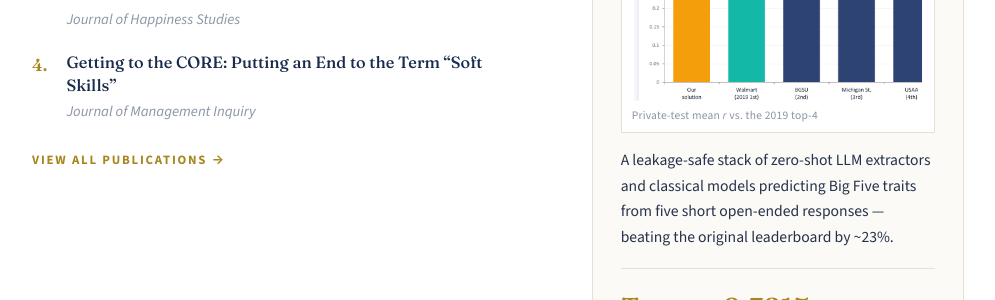
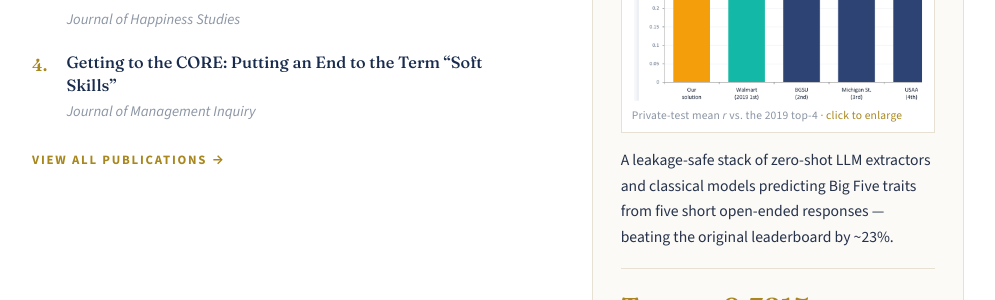
Before and after one commit to mjmonnot/mjmonnot.github.io, a Jekyll site: the page built from index.md, in a window 1280 px wide. Shown: the part 790-1090 px from the top of the page, without its empty margins (142-1137 px from the left). Built offline with Jekyll 4.4.1, drawn with Linux system fonts in a browser that asks for light colours.

Commit message:
Make featured project figures clickable to enlarge
Wrap each carousel figure in a link to the full-size image and add a
zoom-in cursor plus caption hint so figures can be opened on click.

Co-authored-by: Matt Monnot <mjmonnot@users.noreply.github.com>

```diff
--- a/assets/main.scss
+++ b/assets/main.scss
@@ -395,10 +395,23 @@ img { max-width: 100%; height: auto; }
   padding: 10px 10px 8px;
 }
 
+.feature-figure-link {
+  display: block;
+  cursor: zoom-in;
+  text-decoration: none;
+  outline-offset: 2px;
+}
+
+.feature-figure-link:hover img,
+.feature-figure-link:focus-visible img {
+  opacity: 0.92;
+}
+
 .feature-figure img {
   display: block;
   width: 100%;
   height: auto;
+  transition: opacity 0.2s ease;
 }
 
 .feature-figure figcaption {
@@ -407,6 +420,11 @@ img { max-width: 100%; height: auto; }
   letter-spacing: 0.02em;
   color: var(--faint);
   line-height: 1.35;
+}
+
+.feature-figure-hint {
+  color: var(--gold-dark);
+  white-space: nowrap;
 }
 
 .feature-figure--wide {
--- a/index.md
+++ b/index.md
@@ -53,8 +53,10 @@ permalink: /
           <p class="feature-title">Predicting Personality from Text</p>
           <p class="feature-sub">SIOP 2019 Machine Learning Competition &mdash; post-hoc winning solution</p>
           <figure class="feature-figure">
-            <img src="{{ "/assets/images/siop2019-vs-top4.png" | relative_url }}" alt="Bar chart from the SIOP 2019 presentation: private-test mean r of 0.322 for this solution versus the 2019 top-four teams, led by Walmart at 0.260." width="900" height="620" loading="lazy">
-            <figcaption>Private-test mean <em>r</em> vs. the 2019 top-4</figcaption>
+            <a class="feature-figure-link" href="{{ "/assets/images/siop2019-vs-top4.png" | relative_url }}" target="_blank" rel="noopener noreferrer" aria-label="Open full-size chart: private-test mean r versus the 2019 top-4">
+              <img src="{{ "/assets/images/siop2019-vs-top4.png" | relative_url }}" alt="Bar chart from the SIOP 2019 presentation: private-test mean r of 0.322 for this solution versus the 2019 top-four teams, led by Walmart at 0.260." width="900" height="620" loading="lazy">
+            </a>
+            <figcaption>Private-test mean <em>r</em> vs. the 2019 top-4 <span class="feature-figure-hint">· click to enlarge</span></figcaption>
           </figure>
           <p class="feature-desc">A leakage-safe stack of zero-shot LLM extractors and classical models predicting Big Five traits from five short open-ended responses &mdash; beating the original leaderboard by ~23%.</p>
           <div class="feature-stat">
@@ -67,8 +69,10 @@ permalink: /
           <p class="feature-title">Afloat or Adrift</p>
           <p class="feature-sub">Latent personality profiles &amp; future-of-work skills (MIDUS)</p>
           <figure class="feature-figure">
-            <img src="{{ "/assets/images/midus-figure-1a.png" | relative_url }}" alt="Figure 1A from the MIDUS preprint: latent state means for four personality profiles across Neuroticism, Extraversion, Openness, Agreeableness, Conscientiousness, and Agency." width="880" height="420" loading="lazy">
-            <figcaption>Figure 1A &mdash; four replicated profiles (Resilient, Distressed, Reserved, Antagonistic)</figcaption>
+            <a class="feature-figure-link" href="{{ "/assets/images/midus-figure-1a.png" | relative_url }}" target="_blank" rel="noopener noreferrer" aria-label="Open full-size Figure 1A from the MIDUS preprint">
+              <img src="{{ "/assets/images/midus-figure-1a.png" | relative_url }}" alt="Figure 1A from the MIDUS preprint: latent state means for four personality profiles across Neuroticism, Extraversion, Openness, Agreeableness, Conscientiousness, and Agency." width="880" height="420" loading="lazy">
+            </a>
+            <figcaption>Figure 1A &mdash; four replicated profiles (Resilient, Distressed, Reserved, Antagonistic) <span class="feature-figure-hint">· click to enlarge</span></figcaption>
           </figure>
           <p class="feature-desc">A longitudinal study of Big Five profile configurations across midlife &mdash; and whether people move between them over two decades &mdash; linking those patterns to future-of-work skills.</p>
           <div class="feature-stat">
@@ -81,8 +85,10 @@ permalink: /
           <p class="feature-title">Automated Meta-Analytic Coding</p>
           <p class="feature-sub">SIOP 2026 Machine Learning Competition &mdash; team One Hot Key</p>
           <figure class="feature-figure feature-figure--wide">
-            <img src="{{ "/assets/images/siop2026-six-gates.png" | relative_url }}" alt="Six-gate cascading pipeline from the SIOP 2026 presentation: PDF Acquisition, Layout Extraction, Regex plus phi4 Classifier, Vision Fallback, Structured LLM Extraction, and Imputation." width="1100" height="280" loading="lazy">
-            <figcaption>Gates 1&ndash;6 &mdash; cascading fallback from cheap precision to recovery</figcaption>
+            <a class="feature-figure-link" href="{{ "/assets/images/siop2026-six-gates.png" | relative_url }}" target="_blank" rel="noopener noreferrer" aria-label="Open full-size six-gate pipeline diagram from the SIOP 2026 presentation">
+              <img src="{{ "/assets/images/siop2026-six-gates.png" | relative_url }}" alt="Six-gate cascading pipeline from the SIOP 2026 presentation: PDF Acquisition, Layout Extraction, Regex plus phi4 Classifier, Vision Fallback, Structured LLM Extraction, and Imputation." width="1100" height="280" loading="lazy">
+            </a>
+            <figcaption>Gates 1&ndash;6 &mdash; cascading fallback from cheap precision to recovery <span class="feature-figure-hint">· click to enlarge</span></figcaption>
           </figure>
           <p class="feature-desc">An end-to-end local-model pipeline that extracts zero-order Pearson <em>r</em> correlations from published I-O PDFs &mdash; a solo-plus-AI-agents experiment against full research teams.</p>
           <div class="feature-stat">
```
